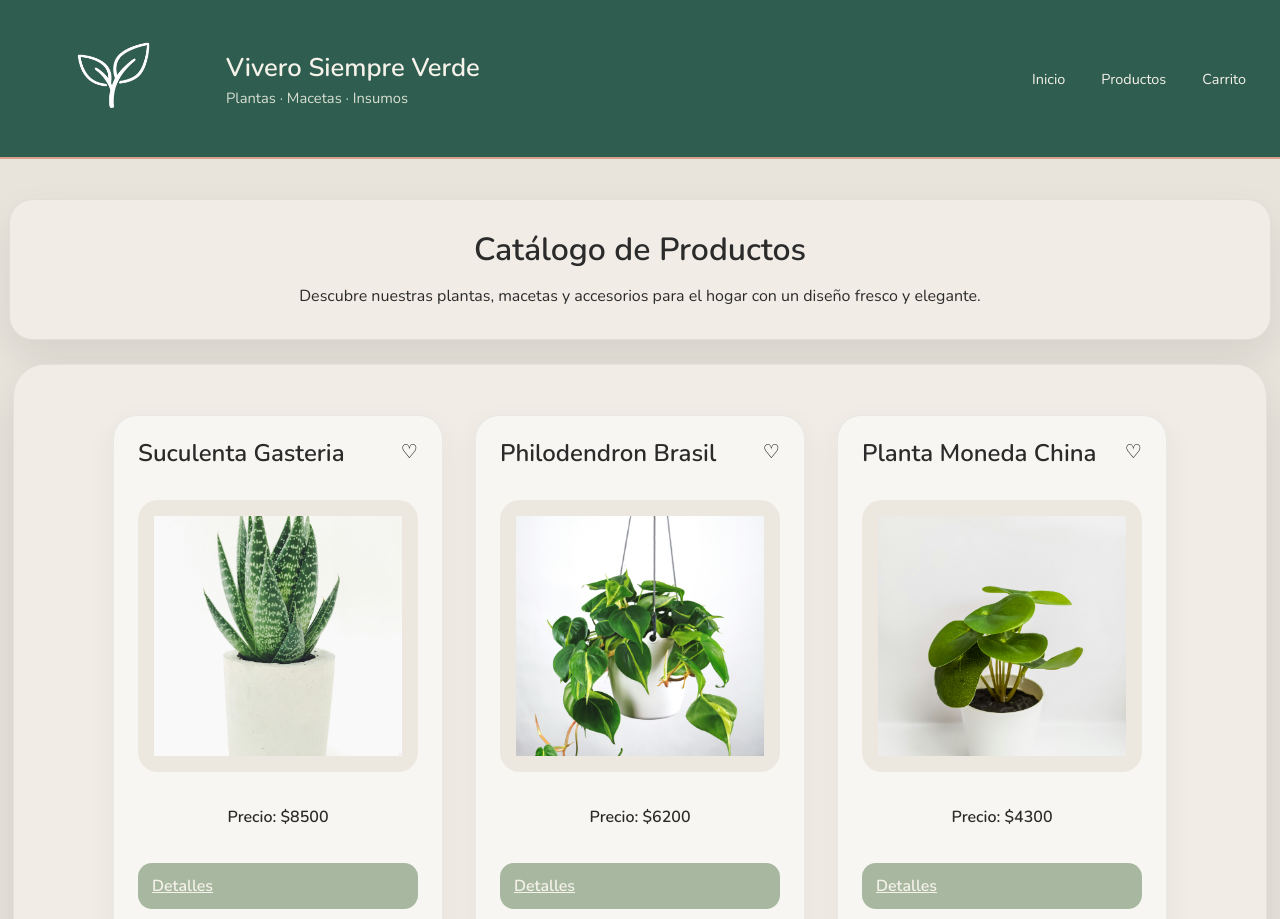
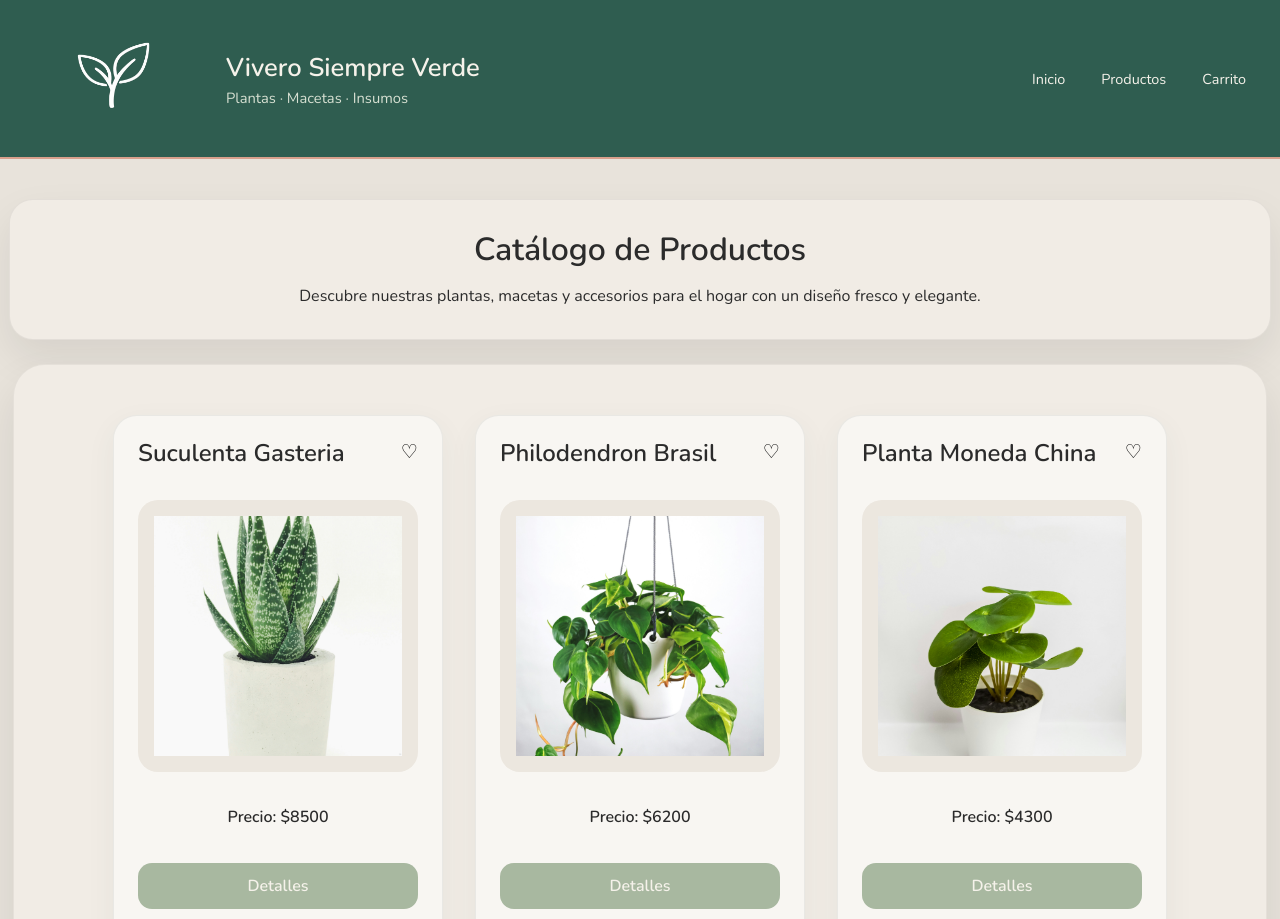
Before and after one commit to TynchoARG/Talento-Tech-ReactJS-Proyecto_final_vivero, a React (Vite) app: page /productos in a window 1280 px wide. Shown: the top 919 px of the page. Built offline with nearby package versions, Linux system fonts and the light colour scheme.

Commit message:
correccion css btn detalles

```diff
--- a/src/assets/componentes/Productos/Productos.module.css
+++ b/src/assets/componentes/Productos/Productos.module.css
@@ -95,6 +95,8 @@
 .btn_detalles {
     background-color: var(--verde-suave);
     color: var(--texto-claro);
+    text-align: center;
+    text-decoration: none;
 }
 
 .btn_detalles:hover {
```
